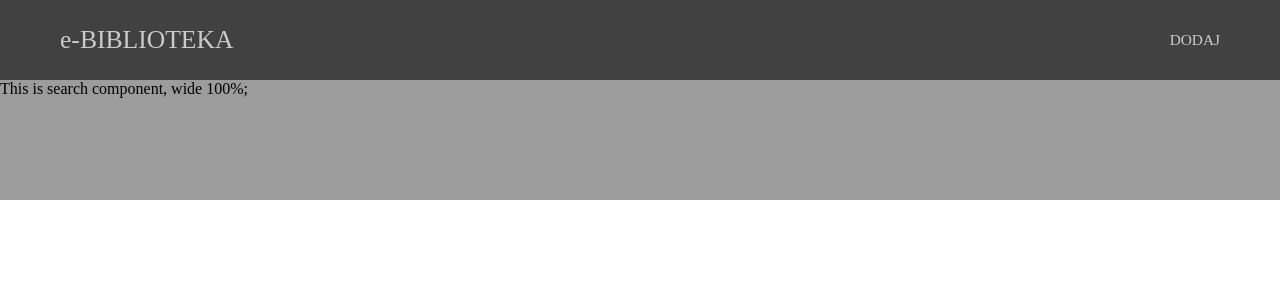
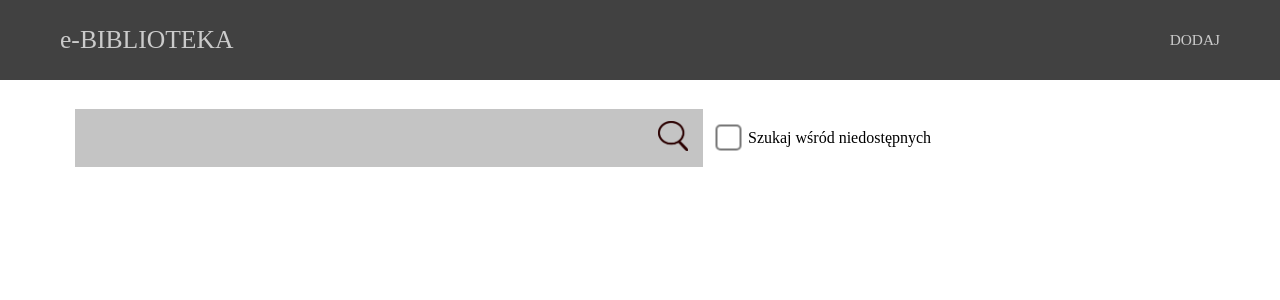
Before and after one commit to MichalPrzyl/wypozyczalnia_ksiazek, a React (Create React App) app in the folder frontend/: page / in a window 1280 px wide. Shown: the top 300 px of the page. Built offline with nearby package versions, Linux system fonts and the light colour scheme.

Commit message:
actual working an ready search component

```diff
--- a/frontend/src/header/header.css
+++ b/frontend/src/header/header.css
@@ -1,11 +1,12 @@
 body{
     --font-color: #CBCBCB;
     --hover-font-color: #eeeeee;
+    --header-bg-color: #414141;
     margin: 0;
     padding: 0;
 }
 .header{
-    background: #414141;
+    background: var(--header-bg-color);
     display: flex;
     justify-content: space-between;
     color: var(--font-color);
--- a/frontend/src/search/search.css
+++ b/frontend/src/search/search.css
@@ -1,5 +1,67 @@
+html{
+    --header-bg-color: #414141;
+    --input-bg-color: #C4C4C4;
+    --background-color: 'rgb(156, 156, 156)'
+}
 .search{
-    background: rgb(156, 156, 156);
-    /* height: 50px; */
-    height: 15%;
+    background: var(--background-color);
+    height: 115px;
+    display: flex;
+    align-items: center;
 }
+
+.search-center{
+    display: flex;
+    margin-left: 75px;
+}
+
+.search-input-wrapper{
+    display: flex;
+    justify-content: center;
+    align-items: center;
+    background: var(--input-bg-color);
+}
+
+.search-input-wrapper-input{
+    background: var(--input-bg-color);
+}
+
+.search-input-wrapper-input input{
+    outline: none;
+    border: none;
+    width: 550px;
+    background: var(--input-bg-color);
+    font-size: 1.5em;
+    margin: 0;
+    padding: 15px;
+}
+
+.search-input-wrapper-icon{
+    cursor: pointer;
+    transition: all 0.2s;
+}
+
+.search-input-wrapper-icon:hover{
+    cursor: pointer;
+    transform: scale3d(1.3, 1.3, 1.3);
+}
+
+.search-input-wrapper-icon img{
+    width: 30px;
+    padding: 3px;
+    padding-right: 15px;
+}
+
+.search-checkbox-wrapper{
+    display: flex;
+    align-items: center;
+}
+
+.search-checkbox-wrapper-checkbox{
+    margin-left: 15px;
+    margin-right: 10px;
+}
+
+.search-checkbox-wrapper-checkbox input{
+    transform: scale3d(2, 2, 2);
+}
--- a/frontend/src/search/search.tsx
+++ b/frontend/src/search/search.tsx
@@ -1,11 +1,32 @@
 import React from 'react';
 import './search.css'
+// @ts-ignore
+import searchIcon from './lupa.png';
 
 const Search = () => {
 
+
+    const handleClickSearch = () => {
+        console.log("Szukam...,")
+    }
     return (
         <div className='search'>
-            This is search component, wide 100%;
+            <div className='search-center'>
+                <div className='search-input-wrapper'>
+                    <div className='search-input-wrapper-input'>
+                        <input></input>
+                    </div>
+                    <div className='search-input-wrapper-icon' onClick={handleClickSearch}><img src={searchIcon} /></div>
+                </div>
+
+
+                <div className='search-checkbox-wrapper'>
+                    <div className='search-checkbox-wrapper-checkbox'>
+                        <input type="checkbox"></input>
+                    </div>
+                    <div className='search-checkbox-wrapper-label'>Szukaj wśród niedostępnych</div>
+                </div>
+            </div>
         </div>
     )
 }
```
Also changed, not shown: frontend/src/search/lupa.png (added).
